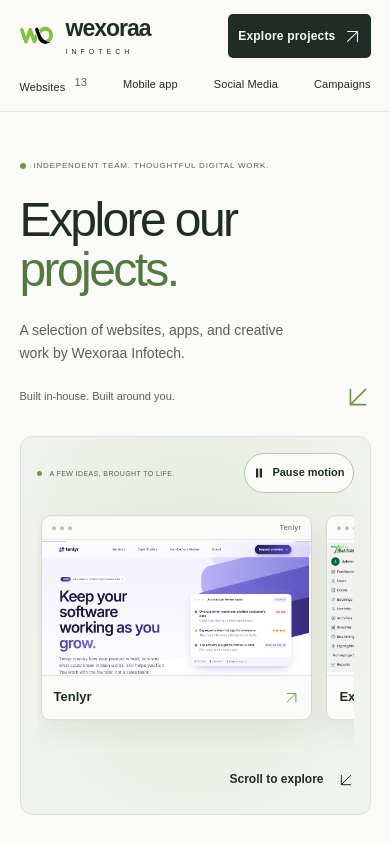
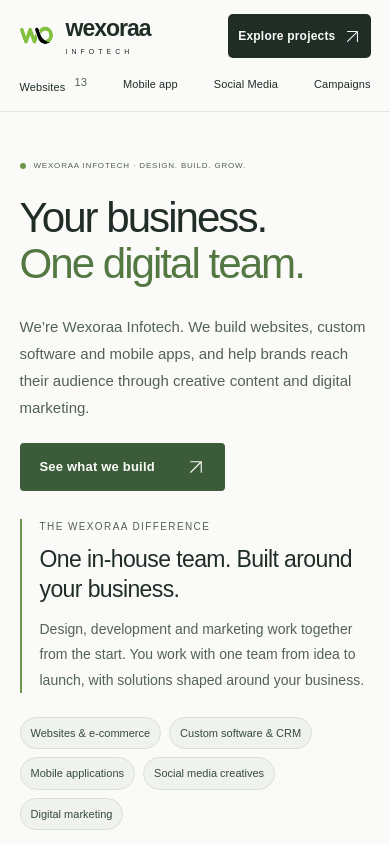
Before and after one commit to rakshanawexora-ux/wexoraaportfolio, a Next.js app: page / in a window 390 px wide. Shown: the top 844 px of the page. Built offline with nearby package versions, Linux system fonts and the light colour scheme; no server answers.

Commit message:
Introduce Wexoraa services and in-house team USP in hero

```diff
--- a/src/components/portfolio/Introduction.jsx
+++ b/src/components/portfolio/Introduction.jsx
@@ -16,14 +16,33 @@ export default function Introduction({ projects, onNavigate }) {
         <span /> {hero.eyebrow}
       </p>
       <h1 id="work-title">
-        Explore our <em>projects.</em>
+        {hero.title}
+        <br />
+        <em>{hero.highlight}</em>
       </h1>
-      <div className="intro-bottom">
-        <p>{hero.description}</p>
-        <span>
-          {hero.uspDescription} <ArrowIcon className="intro-arrow" />
-        </span>
+      <div className="hero-message">
+        <div className="hero-overview">
+          <p>{hero.description}</p>
+          <a
+            className="visit hero-work-link"
+            href="#work"
+            onClick={(event) => onNavigate?.(event, '#work')}
+          >
+            {hero.ctaLabel}
+            <ArrowIcon />
+          </a>
+        </div>
+        <aside className="hero-usp" aria-labelledby="hero-usp-title">
+          <p className="hero-usp-label">THE WEXORAA DIFFERENCE</p>
+          <h2 id="hero-usp-title">{hero.uspTitle}</h2>
+          <p>{hero.uspDescription}</p>
+        </aside>
       </div>
+      <ul className="hero-services" aria-label="What Wexoraa Infotech does">
+        {hero.services.map((service) => (
+          <li key={service}>{service}</li>
+        ))}
+      </ul>
       {featured.length > 0 && (
         <div className={`hero-reel${paused ? ' is-paused' : ''}`}>
           <div className="hero-reel-heading">
--- a/src/data/site.json
+++ b/src/data/site.json
@@ -22,12 +22,20 @@
     }
   ],
   "hero": {
-    "eyebrow": "INDEPENDENT TEAM. THOUGHTFUL DIGITAL WORK.",
-    "title": "Good ideas.",
-    "highlight": "Made real.",
-    "description": "A selection of websites, apps, and creative work by Wexoraa Infotech.",
-    "uspTitle": "Your business. One team that gets it.",
-    "uspDescription": "Built in-house. Built around you."
+    "eyebrow": "WEXORAA INFOTECH · DESIGN. BUILD. GROW.",
+    "title": "Your business.",
+    "highlight": "One digital team.",
+    "description": "We’re Wexoraa Infotech. We build websites, custom software and mobile apps, and help brands reach their audience through creative content and digital marketing.",
+    "uspTitle": "One in-house team. Built around your business.",
+    "uspDescription": "Design, development and marketing work together from the start. You work with one team from idea to launch, with solutions shaped around your business.",
+    "services": [
+      "Websites & e-commerce",
+      "Custom software & CRM",
+      "Mobile applications",
+      "Social media creatives",
+      "Digital marketing"
+    ],
+    "ctaLabel": "See what we build"
   },
   "founder": {
     "name": "RAKSHANA . V",
--- a/src/styles/globals.css
+++ b/src/styles/globals.css
@@ -202,32 +202,115 @@ h1 em {
   color: #537842;
   font-style: normal;
 }
-.intro-bottom {
-  display: flex;
-  align-items: flex-end;
-  justify-content: space-between;
-  gap: 40px;
-  margin-top: 30px;
-}
-.intro-bottom p {
-  max-width: 490px;
+
+/* Explain the business, then show the work that supports it. */
+.intro h1 {
+  font-size: clamp(52px, 6.4vw, 92px);
+  letter-spacing: -4.5px;
+}
+.hero-message {
+  display: grid;
+  grid-template-columns: minmax(0, 1.1fr) minmax(0, 1fr);
+  gap: 64px;
+  align-items: start;
+  margin-top: 32px;
+}
+.hero-overview > p {
+  max-width: 54ch;
   margin: 0;
-  font-size: 15px;
   color: var(--muted);
-}
-.intro-bottom > span {
-  display: flex;
-  align-items: center;
-  gap: 30px;
-  flex-shrink: 0;
+  font-size: 16px;
+  line-height: 1.8;
+}
+.hero-work-link {
+  margin-top: 22px;
+}
+.hero-usp {
+  padding-left: 26px;
+  border-left: 2px solid var(--accent);
+}
+.hero-usp > .hero-usp-label {
+  margin: 0 0 10px;
+  font-size: 10px;
+  letter-spacing: 1.4px;
+  color: var(--muted);
+}
+.hero-usp h2 {
+  max-width: 27ch;
+  margin: 0 0 12px;
+  font-size: 25px;
+  line-height: 1.3;
+  font-weight: 400;
+  letter-spacing: -0.6px;
+}
+.hero-usp > p:not(.hero-usp-label) {
+  max-width: 52ch;
+  margin: 0;
+  font-size: 14px;
+  line-height: 1.8;
+  color: var(--muted);
+}
+.hero-services {
+  display: flex;
+  flex-wrap: wrap;
+  gap: 10px;
+  padding: 0;
+  margin: 28px 0 0;
+  list-style: none;
+}
+.hero-services li {
+  padding: 7px 12px;
+  border: 1px solid #d8e0d2;
+  border-radius: 20px;
+  background: var(--surface);
+  color: #344b3a;
   font-size: 12px;
-  color: var(--muted);
-}
-.intro-arrow {
-  width: 30px;
-  height: 30px;
-  transform: rotate(180deg);
-  color: var(--accent);
+  line-height: 1.5;
+}
+@media (max-width: 800px) {
+  .intro h1 {
+    font-size: 64px;
+    letter-spacing: -3px;
+  }
+  .hero-message {
+    gap: 30px;
+  }
+  .hero-usp {
+    padding-left: 20px;
+  }
+  .hero-usp h2 {
+    font-size: 22px;
+  }
+  .hero-overview > p {
+    font-size: 15px;
+  }
+}
+@media (max-width: 600px) {
+  .intro h1 {
+    max-width: none;
+    font-size: clamp(42px, 10.8vw, 58px);
+    letter-spacing: -2px;
+    line-height: 1.1;
+  }
+  .hero-message {
+    grid-template-columns: 1fr;
+    gap: 28px;
+    margin-top: 26px;
+  }
+  .hero-usp {
+    padding-left: 18px;
+  }
+  .hero-usp h2 {
+    font-size: 23px;
+  }
+  .hero-services {
+    gap: 8px;
+    margin-top: 24px;
+  }
+  .hero-services li {
+    padding: 7px 10px;
+    font-size: 11px;
+  }
 }
 
 /* A lightweight animated reel, built from our real project screenshots. */
@@ -1254,19 +1337,6 @@ dialog > img {
   h1 {
     letter-spacing: -3.5px;
   }
-  .intro-bottom {
-    align-items: flex-start;
-    gap: 30px;
-  }
-  .intro-bottom p {
-    font-size: 14px;
-  }
-  .intro-bottom > span {
-    max-width: 170px;
-    flex-shrink: 1;
-    font-size: 11px;
-    gap: 15px;
-  }
   .filter-bar {
     padding-block: 12px;
   }
@@ -1387,24 +1457,6 @@ dialog > img {
     letter-spacing: -2.6px;
     line-height: 1.04;
     max-width: 10ch;
-  }
-  .intro-bottom {
-    flex-direction: column;
-    gap: 18px;
-    margin-top: 24px;
-  }
-  .intro-bottom p {
-    max-width: 35ch;
-    line-height: 1.7;
-  }
-  .intro-bottom > span {
-    max-width: none;
-    width: 100%;
-    justify-content: space-between;
-  }
-  .intro-arrow {
-    width: 26px;
-    height: 26px;
   }
   .filter-bar {
     padding-block: 12px;
```
